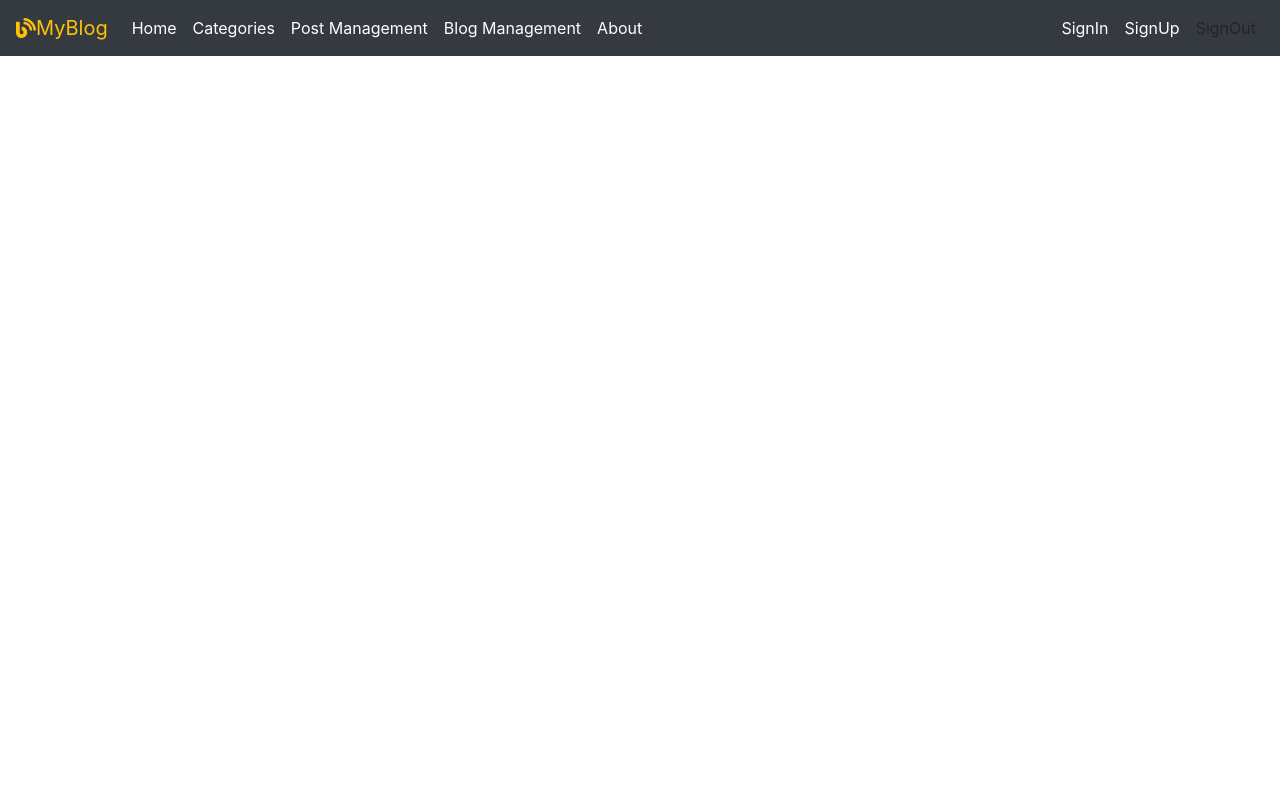
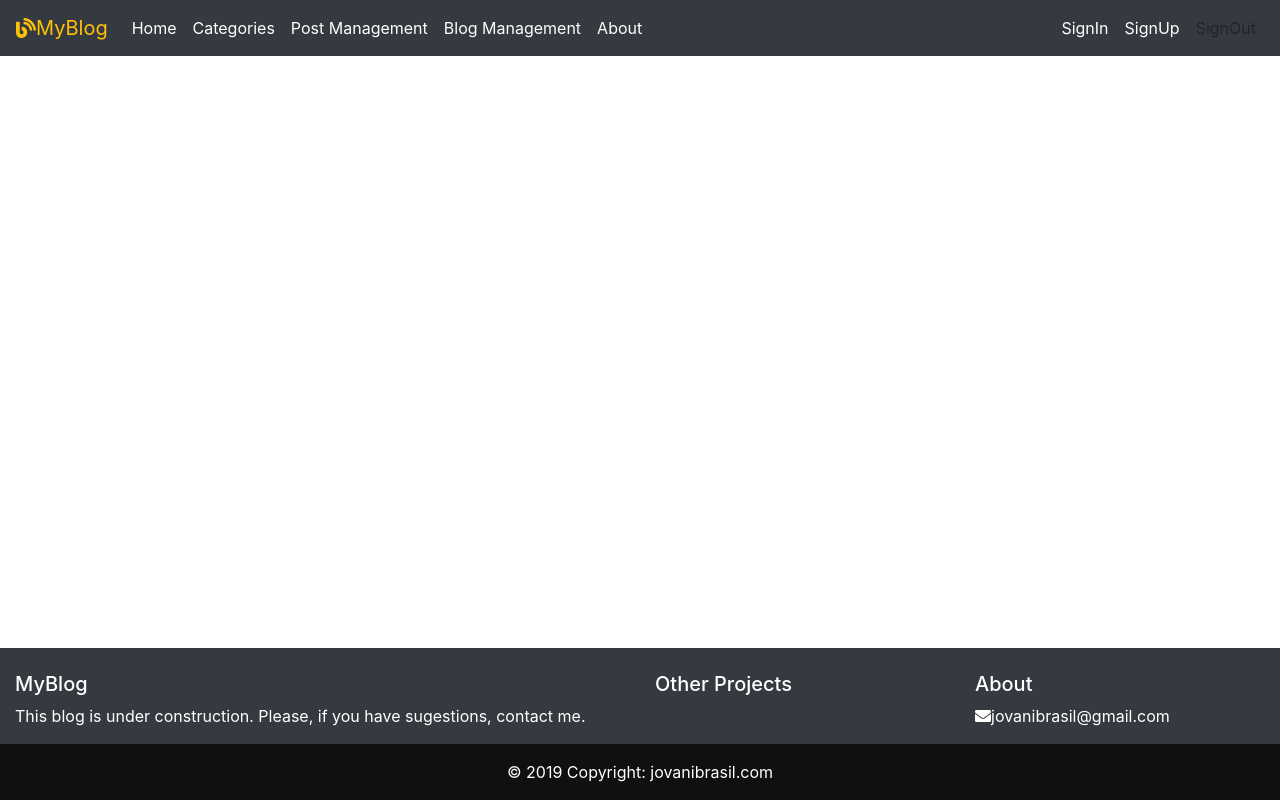
Before and after one commit to jovanibrasil/blog-app-angular, an Angular app: page / in a window 1280 px wide. Built offline with nearby package versions, Linux system fonts and the light colour scheme.

Commit message:
Add footer view implementation

```diff
--- a/src/app/app.component.html
+++ b/src/app/app.component.html
@@ -1,4 +1,5 @@
 <div>
   <app-header></app-header>
   <router-outlet></router-outlet>
+  <app-footer></app-footer>
 </div>
--- a/src/app/footer/footer.component.css
+++ b/src/app/footer/footer.component.css
@@ -0,0 +1,14 @@
+.footer {
+    position: absolute;
+    bottom: 0;
+    width: 100%;
+    color: white;
+}
+
+a {
+    color: white;
+}
+
+.footer-copyright {
+    background-color: rgb(17, 16, 16);
+}
--- a/src/app/footer/footer.component.html
+++ b/src/app/footer/footer.component.html
@@ -1,3 +1,33 @@
-<p>
-  footer works!
-</p>
+<footer class="footer bg-dark pt-4">
+
+  <div class="container-fluid text-center text-md-left">
+
+    <div class="row">
+
+      <div class="col-md-6 mt-md-0 mt-3">
+        <h5>MyBlog</h5>
+        <p>This blog is under construction. Please, if you have sugestions, contact me.</p>
+
+      </div>
+
+      <hr class="clearfix w-100 d-md-none pb-3">
+
+      <div class="col-md-3 mb-md-0 mb-3">
+        <h5>Other Projects</h5>
+
+      </div>
+
+      <div class="col-md-3 mb-md-0 mb-3">
+        <h5>About</h5>
+        <p><fa-icon class="mr3" [icon]="faEnvelope" ></fa-icon>jovanibrasil@gmail.com</p>
+      </div>
+
+    </div>
+
+  </div>
+
+  <div class="footer-copyright text-center py-3">
+    © 2019 Copyright:<a href="https://jovanibrasil.com/"> jovanibrasil.com</a>
+  </div>
+
+</footer>
--- a/src/app/footer/footer.component.ts
+++ b/src/app/footer/footer.component.ts
@@ -1,4 +1,5 @@
 import { Component, OnInit } from '@angular/core';
+import { faEnvelope } from '@fortawesome/free-solid-svg-icons';
 
 @Component({
   selector: 'app-footer',
@@ -7,6 +8,8 @@ import { Component, OnInit } from '@angular/core';
 })
 export class FooterComponent implements OnInit {
 
+  faEnvelope = faEnvelope;
+
   constructor() { }
 
   ngOnInit() {
```
